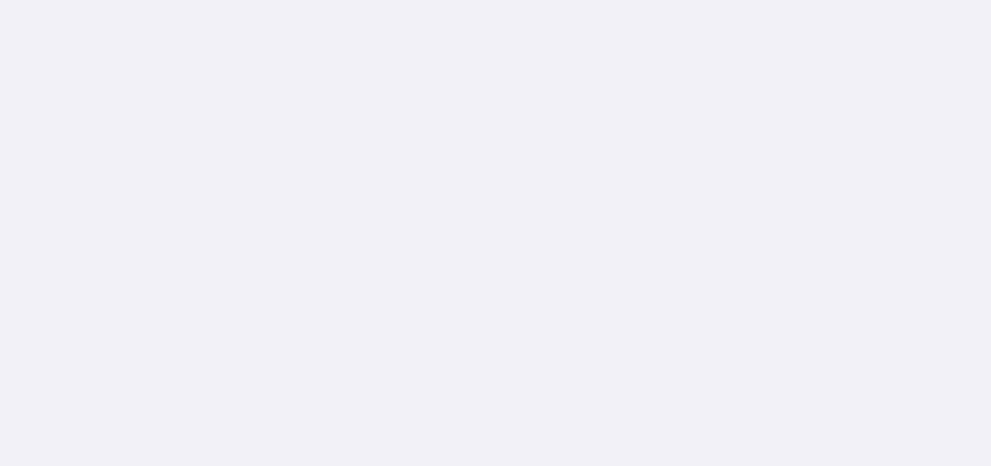
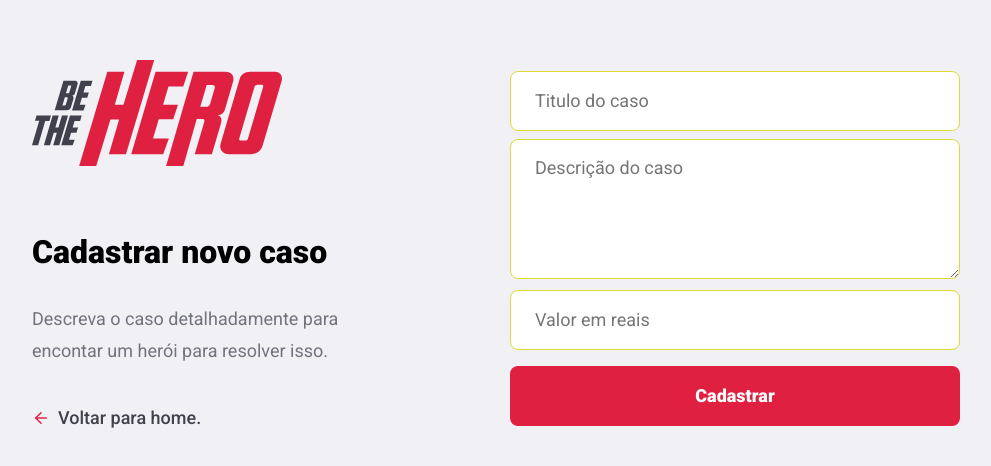
Before and after one commit to jaimerodriguess/SemanaOmnistack11.0, a React (Create React App) app in the folder frontend/: page /incidents/new in a window 1280 px wide. Shown: the part 156-622 px from the top of the page, without its empty margins (144-1135 px from the left). Built offline with nearby package versions, Linux system fonts and the light colour scheme.

Commit message:
New Incident

```diff
--- a/frontend/src/global.css
+++ b/frontend/src/global.css
@@ -27,6 +27,17 @@
     border: 1px solid #dcdc36;
     border-radius: 8px;
     padding: 0 24px;
+}
+
+form textarea {
+    width: 100%;
+    min-height: 140px;
+    resize: vertical;
+    color: #333;
+    border: 1px solid #dcdc36;
+    border-radius: 8px;
+    padding: 16px 24px;
+    line-height: 24px;
 }
 
 .button{
--- /dev/null
+++ b/frontend/src/pages/newIncident/index.js
@@ -0,0 +1,32 @@
+import React from 'react';
+import { Link } from 'react-router-dom';
+import {FiArrowLeft} from 'react-icons/fi';
+
+import './style.css';
+
+import logoImg from '../../assets/logo.svg';
+
+export default function NewIncident(){
+    return(
+            <div className="new-incident-container">
+            <div className="content">
+                <section>
+                    <img src={logoImg} alt="Be The Hero"/>
+                    <h1>Cadastrar novo caso</h1>
+                    <p>Descreva o caso detalhadamente para encontar um herói para resolver isso.</p>
+                    <Link className="back-link" to="/profile">
+                        <FiArrowLeft size={18} color="#E02041" />
+                        Voltar para home.
+                    </Link>
+                </section>
+                <form>
+                    <input placeholder="Titulo do caso" />
+                    <textarea placeholder="Descrição do caso" />
+                    <input placeholder="Valor em reais" />
+
+                    <button className="button" type="submit">Cadastrar</button>
+                </form>
+            </div>
+        </div>
+    );
+}
--- /dev/null
+++ b/frontend/src/pages/newIncident/style.css
@@ -0,0 +1,47 @@
+.new-incident-container {
+    width: 100%;
+    max-width: 1120px;
+    height: 100vh;
+    margin: 0 auto;
+
+    display: flex;
+    align-items: center;
+    justify-content: center;
+}
+
+.new-incident-container .content {
+    width: 100%;
+    padding: 96px;
+    background: #f0f0f5;
+    box-shadow: 0 0 100px rgba(0, 0, 0, 0.1);
+    border-radius: 8px;
+
+    display: flex;
+    justify-content: space-between;
+    align-items: center;
+}
+
+.new-incident-container .content section{
+    width: 100%;
+    max-width: 380px;
+}
+
+.new-incident-container .content section h1{
+    margin: 64px 0 32px;
+    font-size: 32px;
+}
+
+.new-incident-container .content section p {
+    font-size: 18px;
+    color: #737380;
+    line-height: 32px;
+}
+
+.new-incident-container .content form{
+    width: 100%;
+    max-width: 450px;
+}
+
+.new-incident-container .content form input, textarea{
+    margin-top: 8px;
+}
--- a/frontend/src/pages/register/index.js
+++ b/frontend/src/pages/register/index.js
@@ -26,7 +26,7 @@
                         <input placeholder="Cidade" />
                         <input placeholder="UF" style={{ width: 80 }}/>
                     </div>
-                    <button className="button" type="submit">Cadastar</button>
+                    <button className="button" type="submit">Cadastrar</button>
                 </form>
             </div>
         </div>
--- a/frontend/src/routes.js
+++ b/frontend/src/routes.js
@@ -4,6 +4,7 @@
 import Logon from './pages/logon';
 import Register from './pages/register';
 import Profile from './pages/profile';
+import NewIncident from './pages/newIncident';
 
 export default function Routes() {
     return (
@@ -12,6 +13,7 @@
                 <Route path="/" exact component={Logon} />
                 <Route path="/register" component={Register} />
                 <Route path="/profile" component={Profile} />
+                <Route path="/incidents/new" component={NewIncident} />
             </Switch>
         </BrowserRouter>
     );
```
